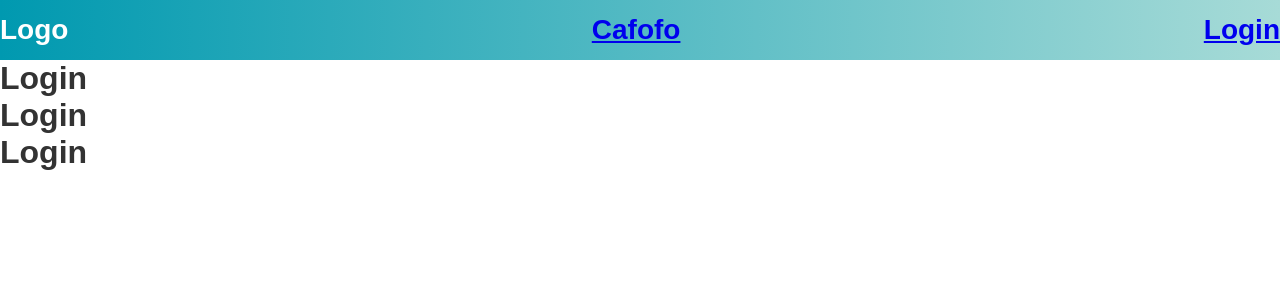
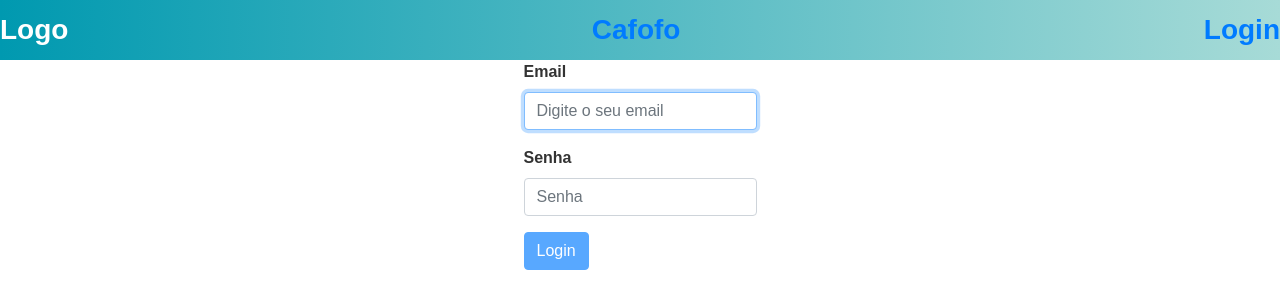
Before and after one commit to desenho-2019/WebAPP, a React (Create React App) app in the folder cafofo/: page /login in a window 1280 px wide. Shown: the top 308 px of the page. Built offline with nearby package versions, Linux system fonts and the light colour scheme.

Commit message:
#2 Login Form

```diff
--- a/cafofo/package.json
+++ b/cafofo/package.json
@@ -4,7 +4,9 @@
   "private": true,
   "dependencies": {
     "axios": "^0.19.0",
+    "bootstrap": "^4.3.1",
     "react": "^16.10.1",
+    "react-bootstrap": "^1.0.0-beta.14",
     "react-dom": "^16.10.1",
     "react-router-dom": "^5.1.2",
     "react-scripts": "3.1.2"
--- a/cafofo/src/components/header/styles.css
+++ b/cafofo/src/components/header/styles.css
@@ -10,12 +10,6 @@ header#main-header {
     align-items: center;
 }
 
-div#login-container {
-}
-
-a#title {
-}
-
 button#login-button {
     font-size: 100%;
 }
--- a/cafofo/src/pages/login/index.css
+++ /dev/null
@@ -1,3 +0,0 @@
-div#container {
-    background-color: black;
-}
--- a/cafofo/src/pages/login/index.js
+++ b/cafofo/src/pages/login/index.js
@@ -1,16 +1,64 @@
-import React, {Component} from 'react';
+import React, { Component } from "react";
+import { Button, FormGroup, FormControl, FormLabel, Form } from "react-bootstrap";
+import "./styles.css";
+import 'bootstrap/dist/css/bootstrap.min.css';
 
 export default class Login extends Component {
+    constructor(props) {
+        super(props);
+
+        this.state = {
+            email: "",
+            password: ""
+        };
+    }
+
+    validateForm() {
+        return this.state.email.length > 0 && this.state.password.length > 0;
+    }
+
+    handleChange = event => {
+        this.setState({
+            [event.target.id]: event.target.value
+        });
+    }
+
+    handleSubmit = event => {
+        event.preventDefault();
+    }
+
     render() {
-        return(
-            <div>
-
-                <h1>
-                    Login <br />
-                    Login <br />
-                    Login <br />
-                </h1>
+        return (
+            <div id="login-container">
+                <Form onSubmit={this.handleSubmit} id="login-form">
+                    <FormGroup controlId="email">
+                        <FormLabel>Email</FormLabel>
+                        <FormControl
+                            autoFocus
+                            placeholder="Digite o seu email"
+                            type="email"
+                            value={this.state.email}
+                            onChange={this.handleChange}
+                        />
+                    </FormGroup>
+                    <FormGroup controlId="password">
+                        <FormLabel>Senha</FormLabel>
+                        <FormControl
+                            placeholder="Senha"
+                            value={this.state.password}
+                            onChange={this.handleChange}
+                            type="password"
+                        />
+                    </FormGroup>
+                    <Button
+                        variant="primary"
+                        disabled={!this.validateForm()}
+                        type="submit"
+                    >
+                        Login
+                    </Button>
+                </Form>
             </div>
-        )
+        );
     }
 }
--- /dev/null
+++ b/cafofo/src/pages/login/styles.css
@@ -0,0 +1,20 @@
+@media all and (min-width: 480px) {
+    .Login {
+        padding: 60px 0;
+    }
+    .Login form {
+        margin: 0 auto;
+        max-width: 320px;
+    }
+}
+
+div#login-container {
+    display: flex;
+    justify-content: center;
+    font-weight: bold;
+}
+
+form#login-form {
+    min-width: 200px;
+    max-width: 400px;
+}
```
Also changed, not shown: 2 other files (tests, documents, lock files or other folders).
